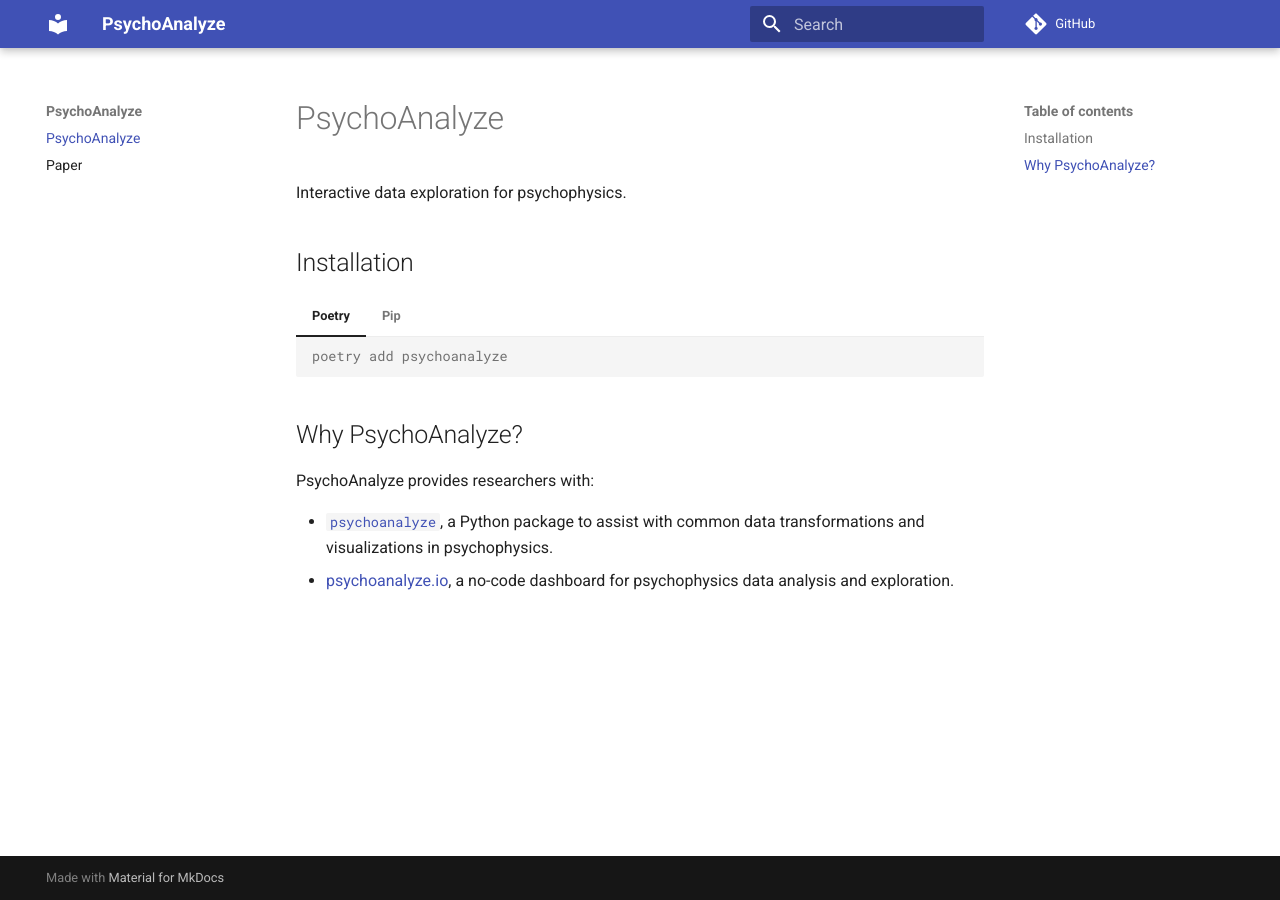
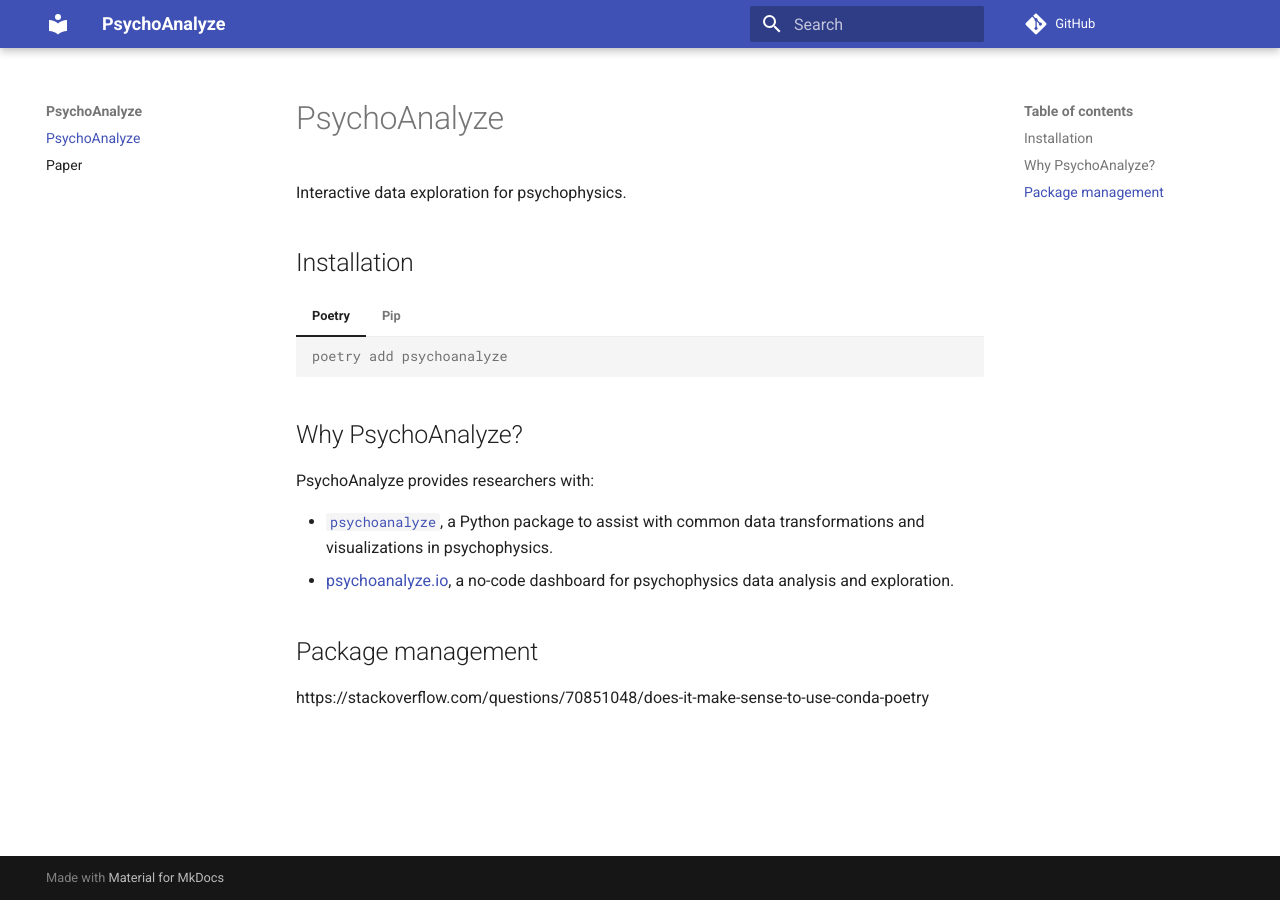
Before and after one commit to psychoanalyze/psychoanalyze, an MkDocs documentation site: the page built from docs/index.md, in a window 1280 px wide. Built offline with MkDocs 1.6.1 and Material for MkDocs 9.7.7, drawn with Linux system fonts in a browser that asks for light colours; a script that is not in the unit is left out; comment, search, counter and statistics services are not loaded.

Commit message:
build: integrate conda for pymc

```diff
--- a/docs/index.md
+++ b/docs/index.md
@@ -22,3 +22,8 @@
 
  - [`psychoanalyze`](https://pypi.org/project/psychoanalyze/), a Python package to assist with common data transformations and visualizations in psychophysics.
  - [psychoanalyze.io](https://psychoanalyze.io), a no-code dashboard for psychophysics data analysis and exploration.
+
+
+## Package management
+
+https://stackoverflow.com/questions/70851048/does-it-make-sense-to-use-conda-poetry
--- a/pyproject.toml
+++ b/pyproject.toml
@@ -42,6 +42,7 @@
 shandy-sqlfmt = {extras = ["jinjafmt"], version = "^0.18.0"}
 scikit-learn = "^1.2.2"
 ipywidgets = "^8.0.6"
+conda-lock = "^2.0.0"
 
 [tool.poetry.group.dev.dependencies]
 pre-commit = "^2.20.0"
```
Also changed, not shown: environment.yml (added, +8 -0 lines), 2 other files.
